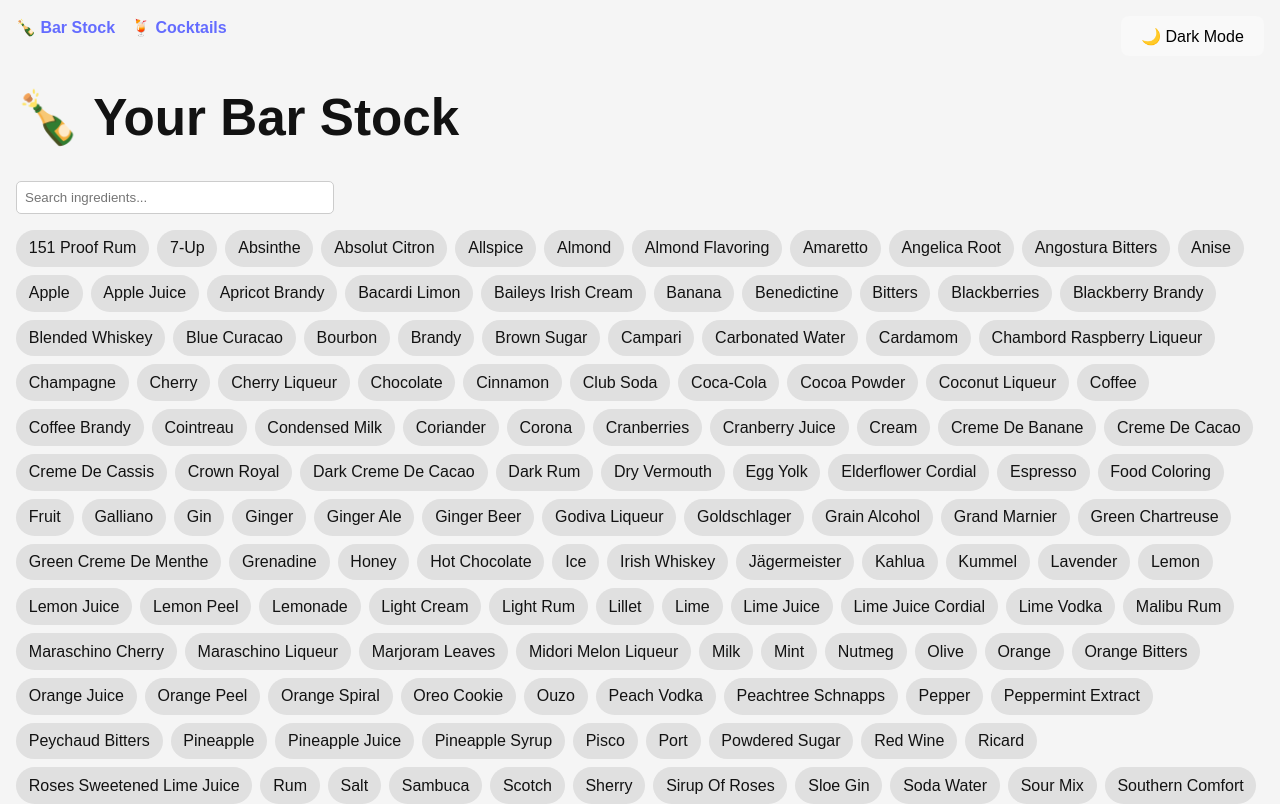
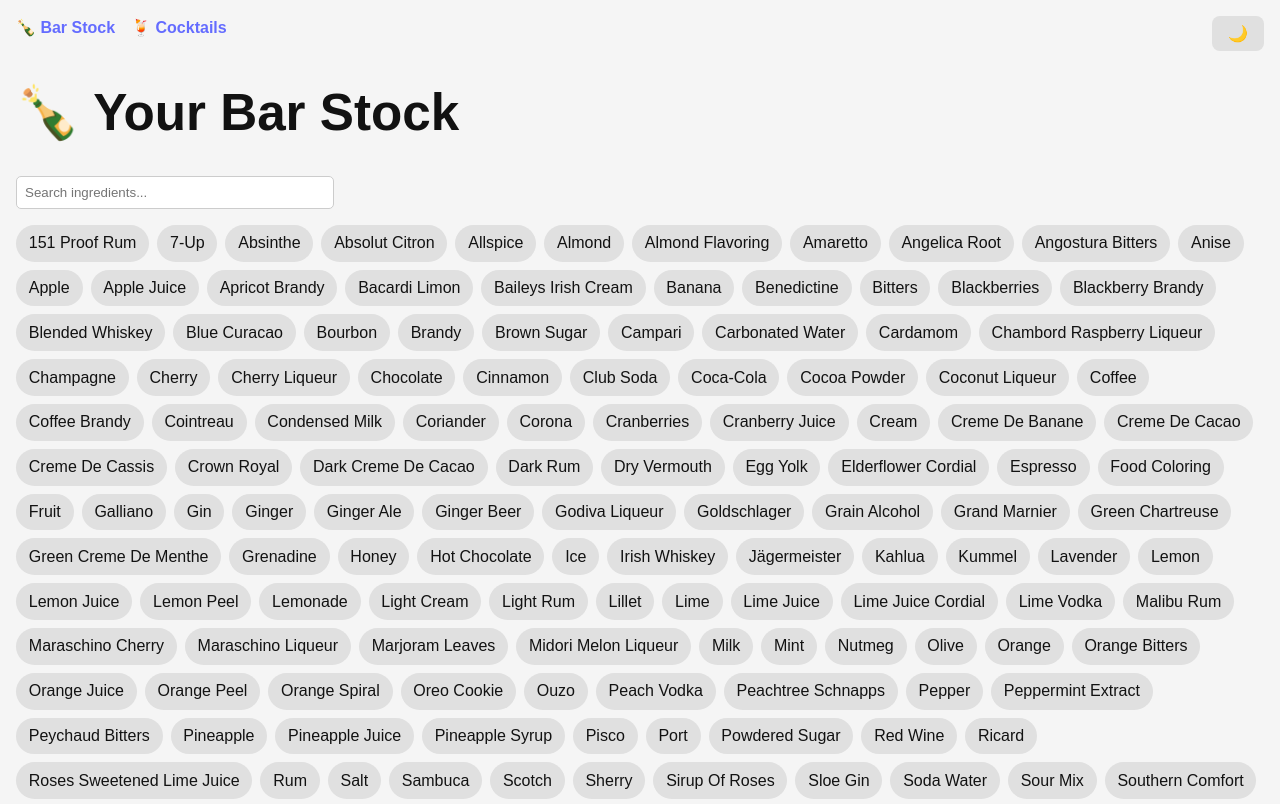
Before and after one commit to masterpoag/Bar-Mate, a React (Vite) app: page / in a window 1280 px wide. Shown: the top 804 px of the page. Built offline with nearby package versions, Linux system fonts and the light colour scheme.

Commit message:
fixed the dark mode button

```diff
--- a/src/App.jsx
+++ b/src/App.jsx
@@ -27,10 +27,21 @@
           <Link to="/cocktails" style={linkStyle}>🍹 Cocktails</Link>
           <button
             onClick={() => setDarkMode(prev => !prev)}
-            style={{ marginLeft: "auto" }}
+            style={{
+              marginLeft: "auto",
+              padding: "0.5rem 1rem",
+              borderRadius: "8px",
+              border: "none",
+              cursor: "pointer",
+              fontWeight: "bold",
+              background: darkMode ? "#333" : "#e0e0e0", // match page theme
+              color: darkMode ? "#f5f5f5" : "#121212",
+              transition: "all 0.3s",
+            }}
           >
-            {darkMode ? "🌞 Light Mode" : "🌙 Dark Mode"}
+            {darkMode ? "🌞" : "🌙"}
           </button>
+
         </nav>
 
         <Routes>
```
